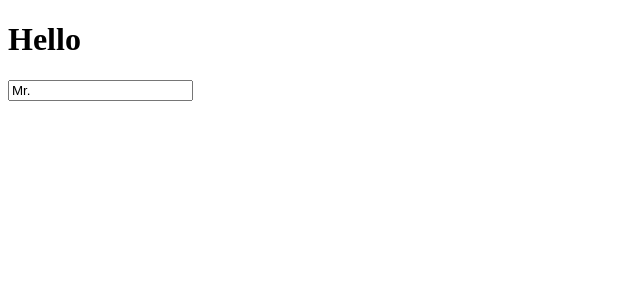
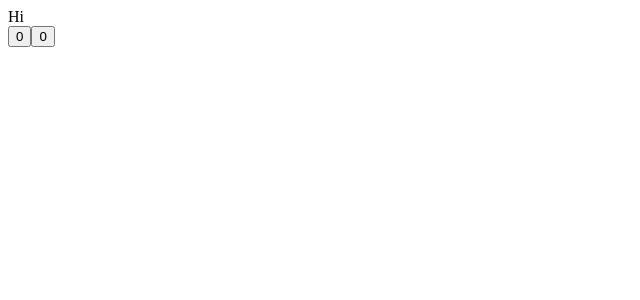
Before and after one commit to giant-hj/hooks, a React (Create React App) app: page / in a window 1280 px wide. Shown: the top 300 px of the page, without its empty margins (0-640 px from the left). Built offline with nearby package versions, Linux system fonts and the light colour scheme.

Commit message:
#2.0 useEffect

```diff
--- a/src/index.js
+++ b/src/index.js
@@ -1,9 +1,50 @@
-import React, { useState } from "react";
+import React, { useState, useEffect } from "react";
 import ReactDOM from "react-dom";
 import useInput from "./useInput";
+import useTabs from "./useTabs";
 
 import "./styles.css";
 
+
+const App = () => {
+  const sayHello = () => { console.log("hello")};
+  const [number, setNumber] = useState(0);
+  const [aNumber, setANumber] = useState(0);
+  useEffect(sayHello, [number]);
+  return (
+    <div className="App">
+      <div>Hi</div>
+      <button onClick={() => setNumber(number + 1)}>{number}</button>
+      <button onClick={() => setANumber(aNumber + 1)}>{aNumber}</button>
+    </div>
+  )
+}
+
+/*
+const contents = [
+  {
+    tab: "Section 1",
+    content: "I'm the content of the Section 1"
+  },
+  {
+    tab: "Section 2",
+    content: "I'm the content of the Section 2"
+  }
+]
+
+const App = () => {
+  const { currentItem, changeItem } = useTabs(0, contents);
+  return (
+    <div className="App">
+      {contents.map((section, index) => (
+        <button onClick={() => changeItem(index)}>{section.tab}</button>
+      ))}
+      <div>{currentItem.content}</div>
+    </div>
+  );
+}*/
+
+/*
 const App = () => {
   const maxLangth = value => !value.includes("@");
   const name = useInput("Mr.", maxLangth);
@@ -14,6 +55,7 @@ const App = () => {
     </div>
   );
 };
+*/
 
 const rootElement = document.getElementById("root");
 ReactDOM.render(
--- /dev/null
+++ b/src/useTabs.js
@@ -0,0 +1,14 @@
+import React, { useState } from "react";
+
+const useTabs = (initialTab, allTabs) => {
+    //if (!allTabs || !Array.isArray(allTabs)) {
+    //  return;
+    //}
+    const [currentIndex, setCurrentIndex] = useState(initialTab);
+    return {
+      currentItem: allTabs[currentIndex],
+      changeItem: setCurrentIndex
+    };
+  };
+
+export default useTabs;
```
Also changed, not shown: src/useInput.js (indentation only).
